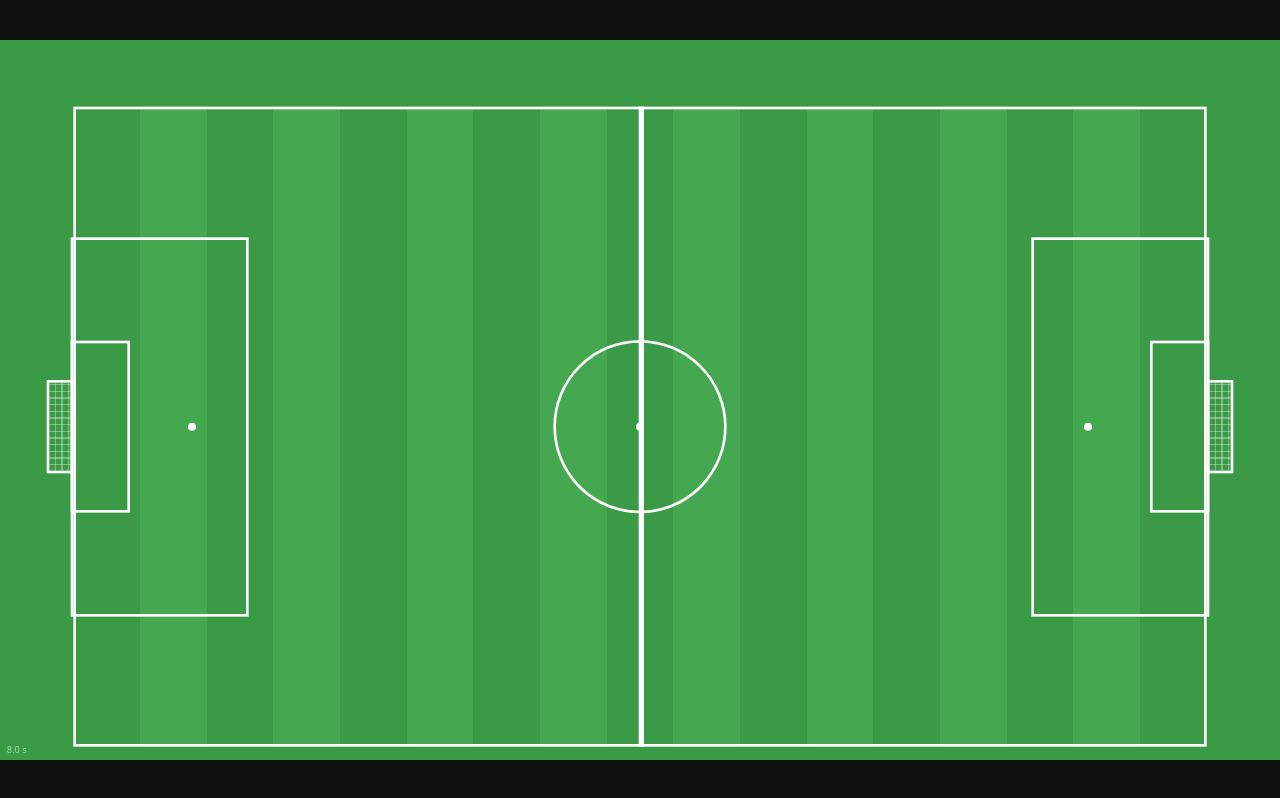
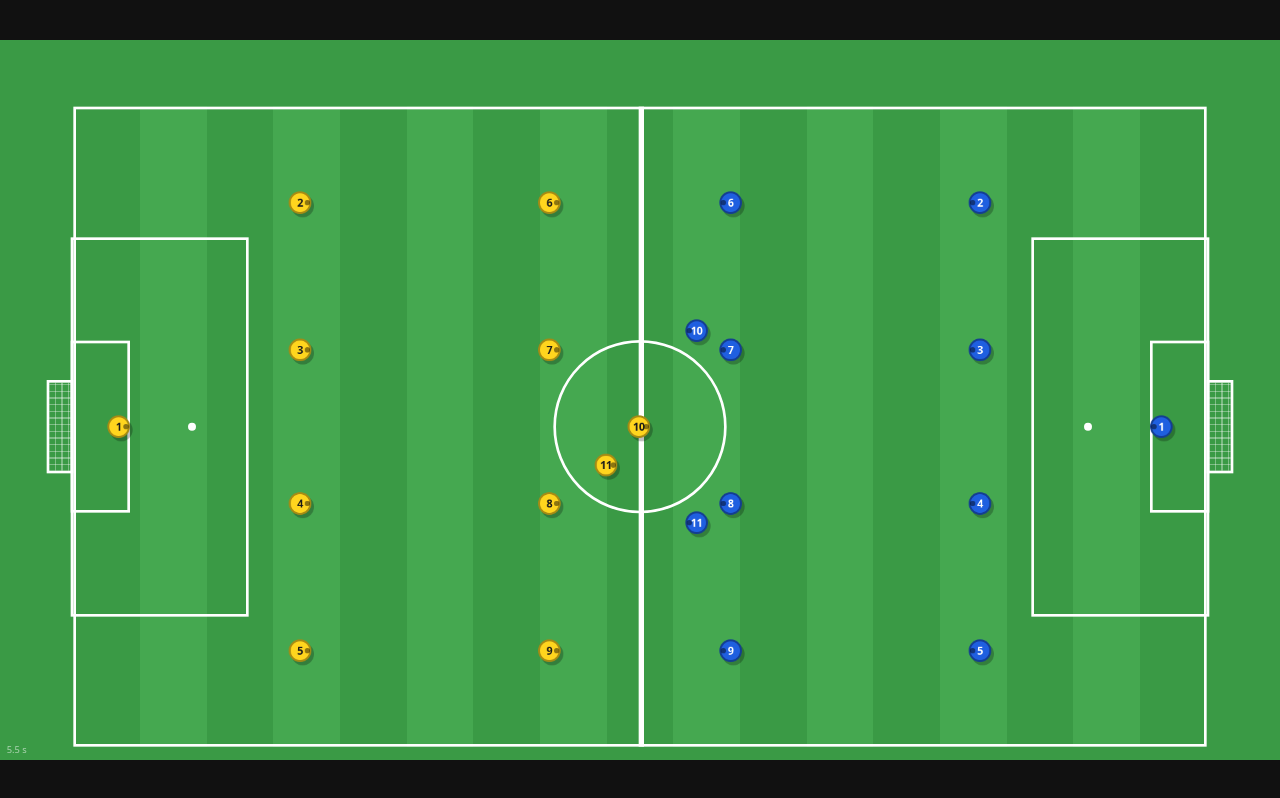
Before and after one commit to alexanderfabian-crypto/schmarrn-cup, a React (Vite) app: page / in a window 1280 px wide. Built offline with nearby package versions, Linux system fonts and the light colour scheme.

Commit message:
Add two teams from content/teams.json with 4-4-2 kickoff positions
Co-Authored-By: Claude Fable 5.1 <noreply@anthropic.com>
Claude-Session: https://claude.ai/code/session_011Y214yysfga9DBr4ZnT3hp

```diff
--- /dev/null
+++ b/content/teams.json
@@ -0,0 +1,38 @@
+{
+  "teams": [
+    {
+      "id": "gelb",
+      "name": "Team Gelb",
+      "players": [
+        { "number": 1, "nickname": "Pfanne" },
+        { "number": 2, "nickname": "Butterflocke" },
+        { "number": 3, "nickname": "Rosine" },
+        { "number": 4, "nickname": "Zwetschge" },
+        { "number": 5, "nickname": "Apfelmus" },
+        { "number": 6, "nickname": "Eigelb" },
+        { "number": 7, "nickname": "Vanille" },
+        { "number": 8, "nickname": "Zimtstange" },
+        { "number": 9, "nickname": "Puderzucker" },
+        { "number": 10, "nickname": "Schmarrn" },
+        { "number": 11, "nickname": "Mandelsplitter" }
+      ]
+    },
+    {
+      "id": "blau",
+      "name": "Team Blau",
+      "players": [
+        { "number": 1, "nickname": "Topfdeckel" },
+        { "number": 2, "nickname": "Schneebesen" },
+        { "number": 3, "nickname": "Kelle" },
+        { "number": 4, "nickname": "Sieb" },
+        { "number": 5, "nickname": "Nudelholz" },
+        { "number": 6, "nickname": "Quirl" },
+        { "number": 7, "nickname": "Teigschaber" },
+        { "number": 8, "nickname": "Backblech" },
+        { "number": 9, "nickname": "Ofenrohr" },
+        { "number": 10, "nickname": "Löffel" },
+        { "number": 11, "nickname": "Reibe" }
+      ]
+    }
+  ]
+}
--- a/src/App.jsx
+++ b/src/App.jsx
@@ -1,5 +1,6 @@
 import Stage from './components/Stage.jsx'
 import Pitch from './components/Pitch.jsx'
+import Player from './components/Player.jsx'
 import { useGame } from './game/useGame.js'
 
 export default function App() {
@@ -7,6 +8,9 @@ export default function App() {
   return (
     <Stage>
       <Pitch />
+      {game.players.map((p, i) => (
+        <Player key={i} player={p} />
+      ))}
       <div className="debug">{game.time.toFixed(1)} s</div>
     </Stage>
   )
--- /dev/null
+++ b/src/components/Player.jsx
@@ -0,0 +1,20 @@
+const SIZE = 34
+
+export default function Player({ player, controlled }) {
+  return (
+    <div
+      className={`player team-${player.team}${controlled ? ' controlled' : ''}`}
+      style={{
+        width: SIZE,
+        height: SIZE,
+        transform: `translate(${player.x - SIZE / 2}px, ${player.y - SIZE / 2}px)`,
+      }}
+    >
+      <span className="number">{player.number}</span>
+      <span
+        className="facing"
+        style={{ transform: `translate(${player.dirX * 11}px, ${player.dirY * 11}px)` }}
+      />
+    </div>
+  )
+}
--- /dev/null
+++ b/src/game/formation.js
@@ -0,0 +1,27 @@
+// Grundpositionen einer 4-4-2 als Anteile des Feldes, x vom eigenen Tor aus.
+// Reihenfolge entspricht den Rückennummern 1 bis 11 in teams.json.
+export const FORMATION = [
+  [0.04, 0.5], // 1 Tor
+  [0.2, 0.15], // 2
+  [0.2, 0.38], // 3
+  [0.2, 0.62], // 4
+  [0.2, 0.85], // 5
+  [0.42, 0.15], // 6
+  [0.42, 0.38], // 7
+  [0.42, 0.62], // 8
+  [0.42, 0.85], // 9
+  [0.62, 0.35], // 10
+  [0.62, 0.65], // 11
+]
+
+// Beim Anstoß rücken zwei Spieler der anstoßenden Mannschaft zum Mittelpunkt.
+export const KICKOFF = [
+  [0.499, 0.5],
+  [0.47, 0.56],
+]
+
+// Die andere Mannschaft zieht ihre Stürmer beim Anstoß in die eigene Hälfte.
+export const KICKOFF_WAIT = [
+  [0.45, 0.35],
+  [0.45, 0.65],
+]
--- a/src/game/state.js
+++ b/src/game/state.js
@@ -1,7 +1,47 @@
+import teams from '../../content/teams.json'
+import { PITCH } from './constants.js'
+import { FORMATION, KICKOFF, KICKOFF_WAIT } from './formation.js'
+
+// Mannschaft 0 (gelb) spielt von links nach rechts, Mannschaft 1 (blau) umgekehrt.
 export function createState() {
-  return {
+  const players = teams.teams.flatMap((team, t) =>
+    team.players.map((p, i) => ({
+      team: t,
+      number: p.number,
+      name: p.nickname,
+      x: 0,
+      y: 0,
+      dirX: t === 0 ? 1 : -1,
+      dirY: 0,
+      moving: false,
+    })),
+  )
+  const state = {
     time: 0,
+    players,
+    score: [0, 0],
   }
+  resetKickoff(state, 0)
+  return state
+}
+
+// Stellt alle Spieler auf Grundposition, die anstoßende Mannschaft an den Ball.
+export function resetKickoff(state, kickoffTeam) {
+  const kick = [0, 0]
+  state.players.forEach((p, idx) => {
+    const i = idx % 11
+    let [fx, fy] = FORMATION[i]
+    if (i >= 9) {
+      const spots = p.team === kickoffTeam ? KICKOFF : KICKOFF_WAIT
+      ;[fx, fy] = spots[kick[p.team]++]
+    }
+    if (p.team === 1) fx = 1 - fx
+    p.x = PITCH.x + fx * PITCH.w
+    p.y = PITCH.y + fy * PITCH.h
+    p.dirX = p.team === 0 ? 1 : -1
+    p.dirY = 0
+    p.moving = false
+  })
 }
 
 export function step(state, dt) {
--- a/src/styles.css
+++ b/src/styles.css
@@ -69,3 +69,52 @@ body,
     repeating-linear-gradient(0deg, transparent 0 8px, rgba(255, 255, 255, 0.35) 8px 10px),
     repeating-linear-gradient(90deg, transparent 0 8px, rgba(255, 255, 255, 0.35) 8px 10px);
 }
+
+.player {
+  position: absolute;
+  left: 0;
+  top: 0;
+  border-radius: 50%;
+  display: flex;
+  align-items: center;
+  justify-content: center;
+  border: 3px solid rgba(0, 0, 0, 0.35);
+  box-shadow: 4px 5px 0 rgba(0, 0, 0, 0.25);
+  will-change: transform;
+}
+
+.player .number {
+  font-size: 16px;
+  font-weight: 800;
+  line-height: 1;
+  letter-spacing: -0.5px;
+}
+
+.player .facing {
+  position: absolute;
+  left: 50%;
+  top: 50%;
+  width: 8px;
+  height: 8px;
+  margin: -4px 0 0 -4px;
+  border-radius: 50%;
+  background: rgba(0, 0, 0, 0.45);
+}
+
+.player.team-0 {
+  background: #ffd51e;
+  color: #1b1b1b;
+}
+
+.player.team-1 {
+  background: #1f5fe0;
+  color: #fff;
+}
+
+.player.controlled::before {
+  content: '';
+  position: absolute;
+  inset: -9px;
+  border-radius: 50%;
+  border: 3px solid #fff;
+}
```
